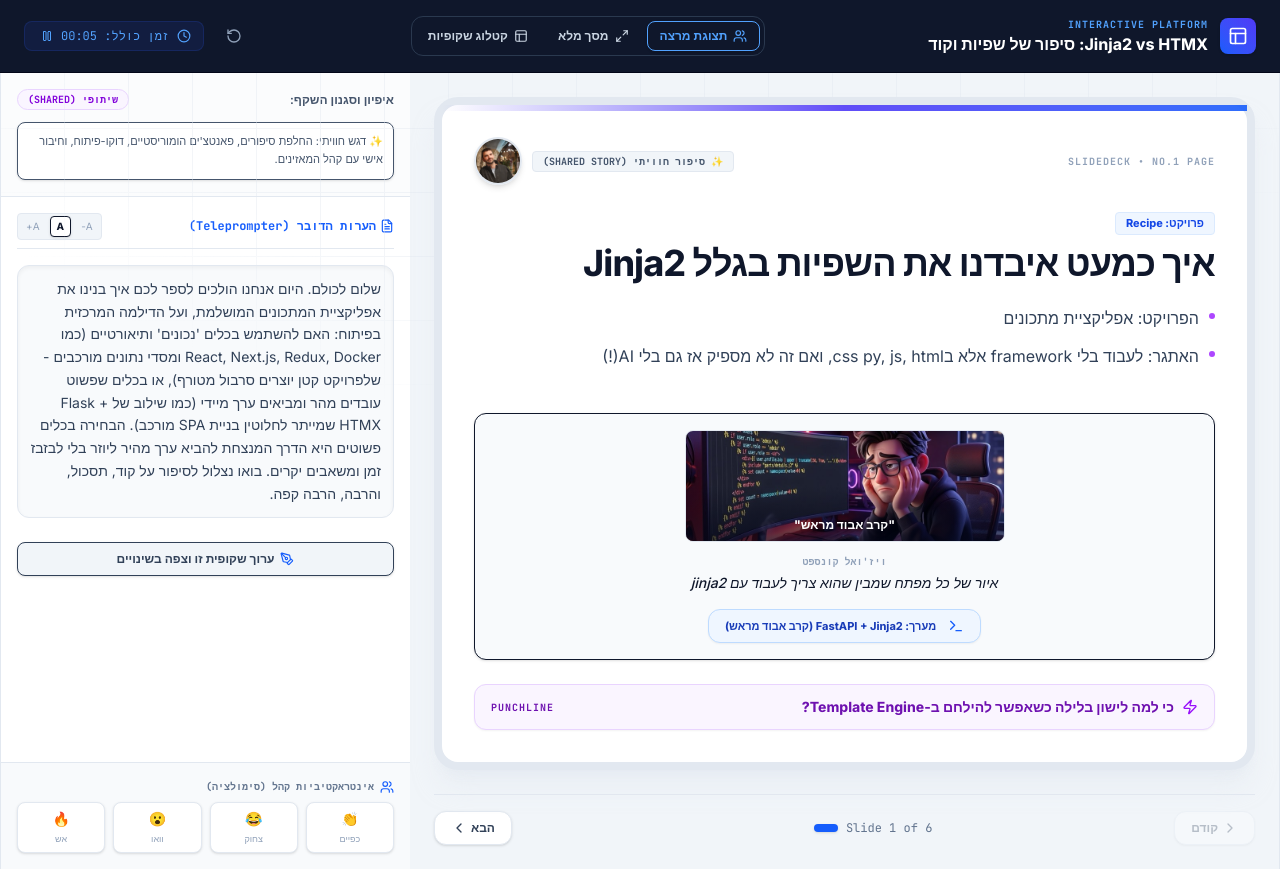
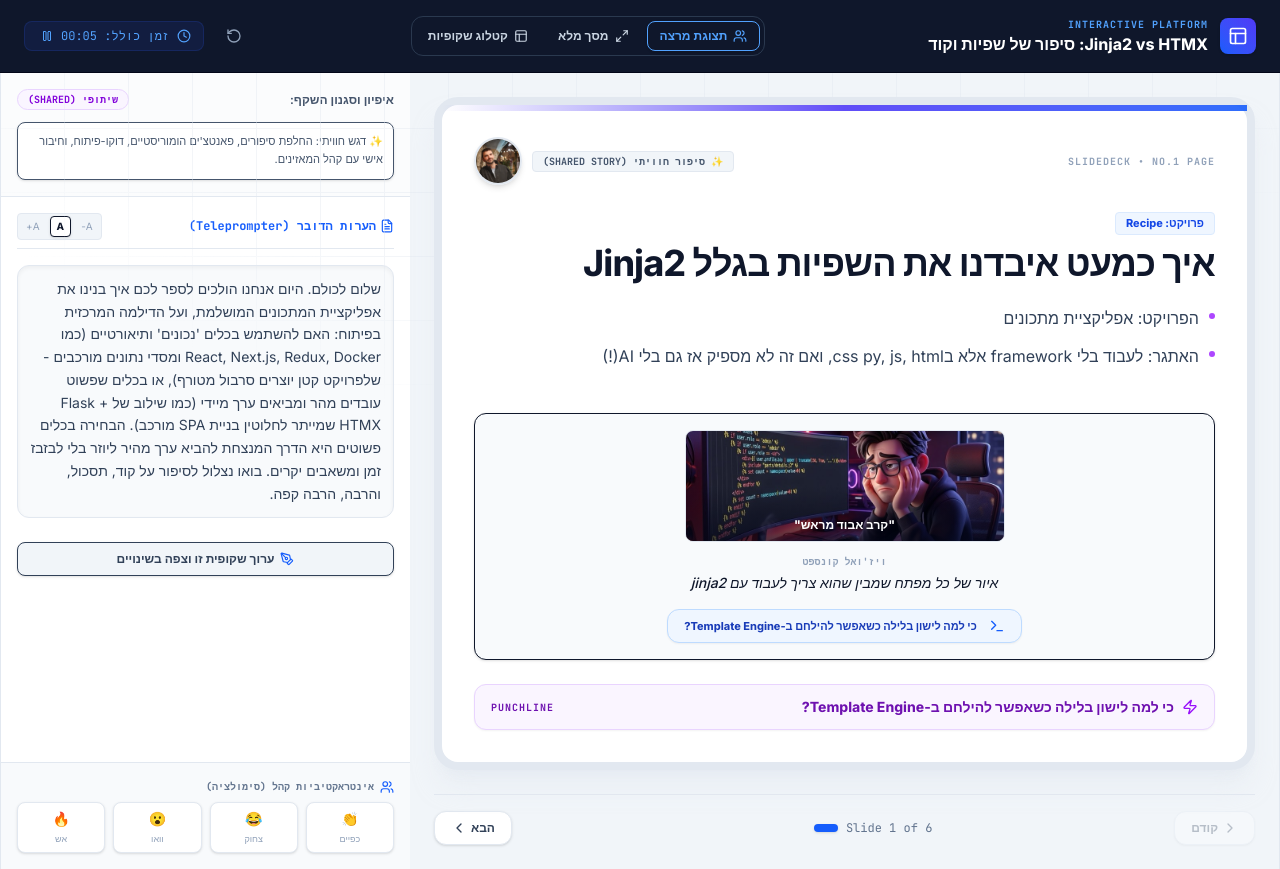
Before and after one commit to David-Beninson/recipe_presentation, a React (Vite) app: page / in a window 1280 px wide. Built offline with nearby package versions, Linux system fonts and the light colour scheme.

Commit message:
feat: update slide 1 sandbox dimensions and dynamic punchline content

```diff
--- a/src/App.tsx
+++ b/src/App.tsx
@@ -817,8 +817,8 @@
         {/* DYNAMIC SANDBOX INTEGRATION DEPENDING ON ACTIVE SLIDE */}
         <div className={`pt-4 min-h-0 ${isFullscreen ? "mt-2" : "mt-2"}`}>
           {slide.number === 1 && (
-            <div className={`bg-slate-50 border border-slate-250 text-center shadow-sm flex flex-col items-center ${isFullscreen ? "p-6 rounded-2xl max-w-xl mx-auto" : "p-4 rounded-xl"}`}>
-              <div className={`relative rounded-lg overflow-hidden border border-slate-200 ${isFullscreen ? "w-[420px] h-60 mb-3" : "w-full max-w-xs h-28 mb-3"}`}>
+            <div className={`bg-slate-50 border border-slate-250 text-center shadow-sm flex flex-col items-center ${isFullscreen ? "p-6 rounded-2xl max-w-3xl mx-auto" : "p-4 rounded-xl"}`}>
+              <div className={`relative rounded-lg overflow-hidden border border-slate-200 ${isFullscreen ? "w-[680px] h-[360px] max-w-full mb-3" : "w-full max-w-xs h-28 mb-3"}`}>
                 <img src={exhaustedDeveloperJinja} alt="Exhausted developer looking at spaghetti code" className="w-full h-full object-cover" />
                 <div className="absolute inset-0 bg-gradient-to-t from-slate-950/70 via-transparent to-transparent flex items-end p-2 justify-center">
                   <span className="text-white text-xs font-bold font-sans drop-shadow-md">"קרב אבוד מראש"</span>
@@ -832,7 +832,7 @@
                 <div className="px-4 py-2 bg-blue-50 border border-blue-200 rounded-xl max-w-sm flex items-center gap-3 shadow-xs">
                   <Terminal className="h-4 w-4 text-blue-600" />
                   <span className="text-[11px] font-sans text-blue-800 font-bold">
-                    מערך: FastAPI + Jinja2 (קרב אבוד מראש)
+                    {slide.content.punchline}
                   </span>
                 </div>
               </div>
```
